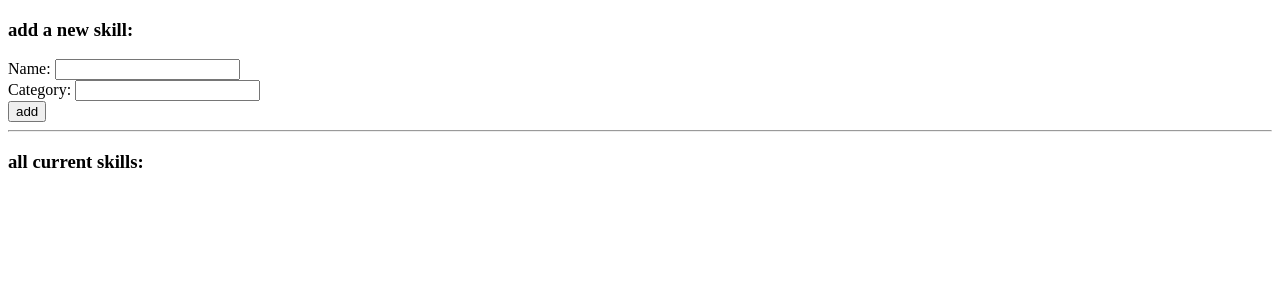
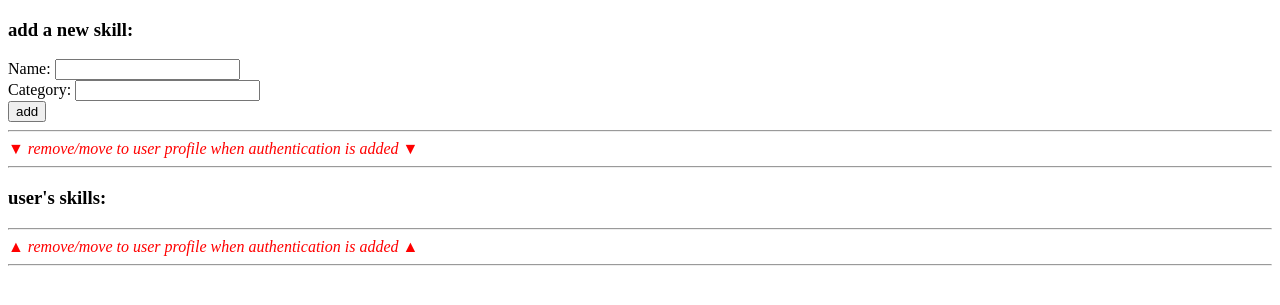
Before and after one commit to d3noDL/dj_skillswap, a Django app: page /add_skill in a window 1280 px wide. Shown: the top 305 px of the page. Run offline with Django 5.2, Linux system fonts and the light colour scheme; data that the repository does not hold is empty.

Commit message:
fix: fixed typos, added more comments

```diff
--- a/templates/add_skill.html
+++ b/templates/add_skill.html
@@ -9,9 +9,14 @@
       {% csrf_token %} {{ add_skill_form }}
       <input type="submit" value="add" />
     </form>
+
+    <!--Remove/move this whole block to the user profile when authentication is added-->
     <hr />
-    <!--remove/move to user profile when authentication is added-->
-    <h3>all current skills:</h3>
+    <em style="color: red"
+      >▼ remove/move to user profile when authentication is added ▼</em
+    >
+    <hr />
+    <h3>user's skills:</h3>
     <ul>
       {% for skill in skills %}
       <li>
@@ -21,6 +26,11 @@
       </li>
       {% endfor %}
     </ul>
-    <!--endblock-->
+    <hr />
+    <em style="color: red"
+      >▲ remove/move to user profile when authentication is added ▲</em
+    >
+    <hr />
+    <!--Remove/move this whole block to the user profile when authentication is added-->
   </body>
 </html>
```
